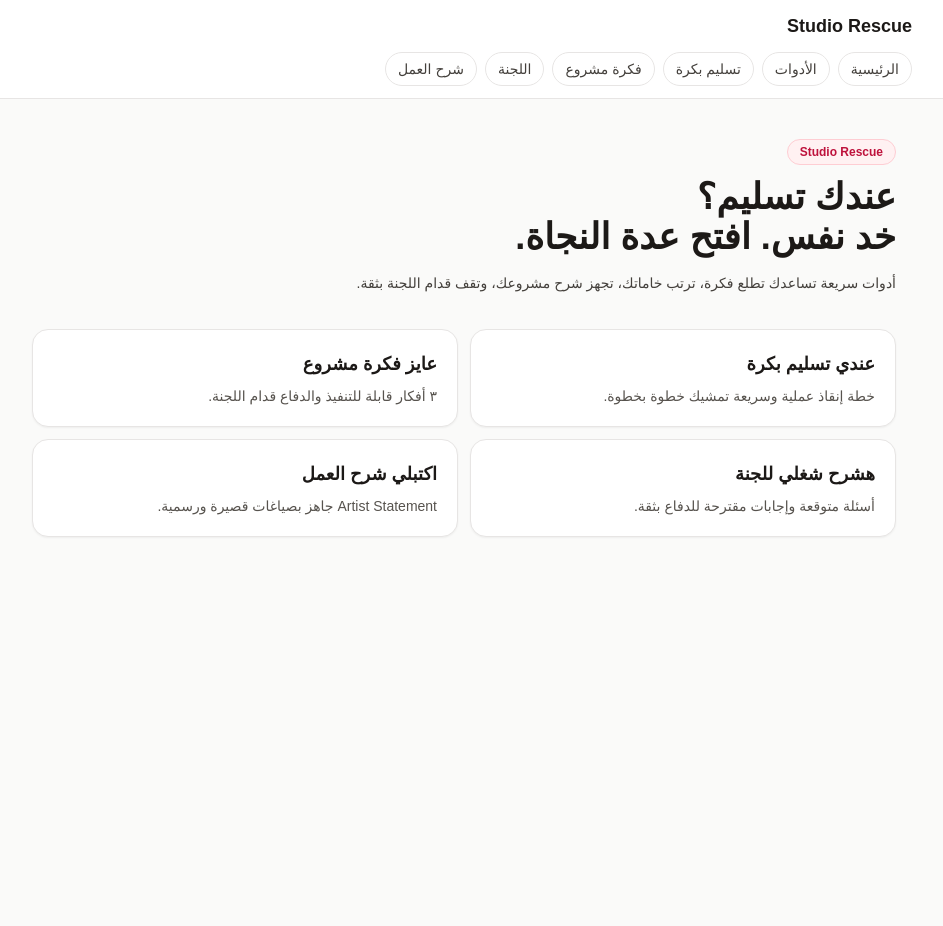
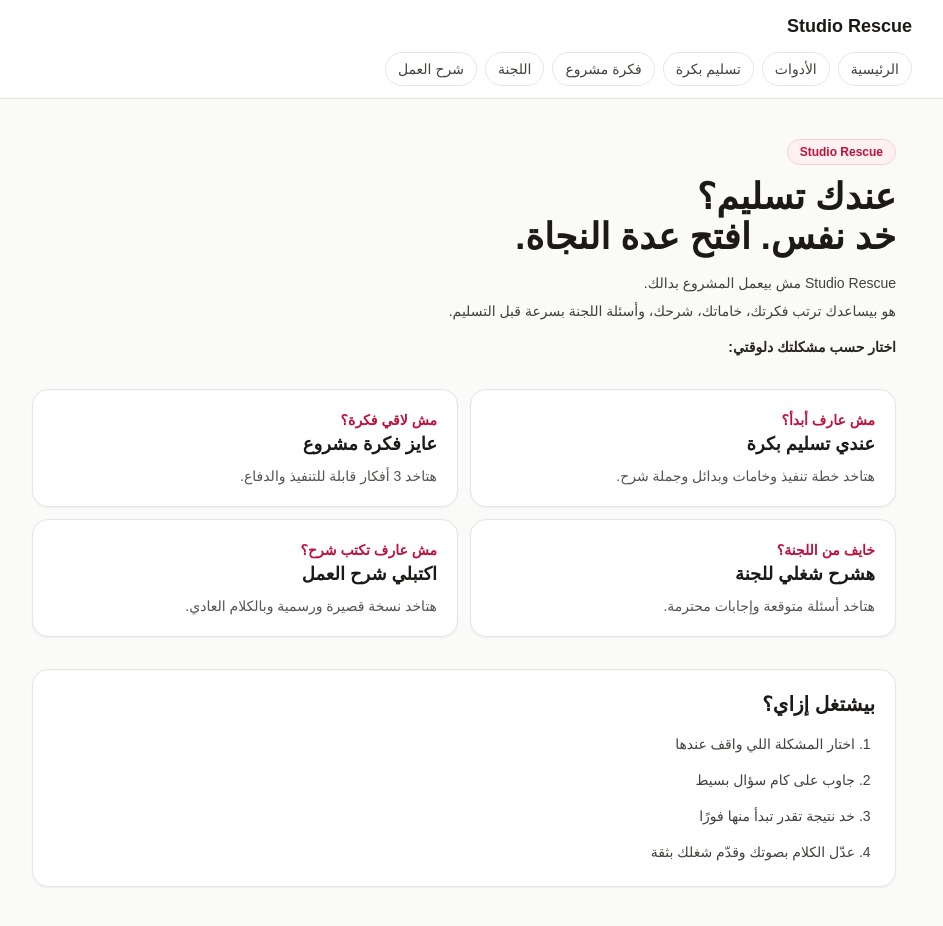
Before and after one commit to omarkhair70-droid/fine.arts.nub, a Next.js app: page / in a window 1280 px wide. Shown: the whole page, without its empty margins (176-1119 px from the left). Before the commit the page ends 800 px from the top, so only its background shows below. Built offline with nearby package versions, Linux system fonts and the light colour scheme.

Commit message:
Improve Studio Rescue first-time student onboarding

```diff
--- a/app/page.tsx
+++ b/app/page.tsx
@@ -3,10 +3,10 @@ import Link from "next/link";
 import SiteHeader from "@/components/SiteHeader";
 
 const cards = [
-  { title: "عندي تسليم بكرة", href: "/tools/emergency", subtitle: "خطة إنقاذ عملية وسريعة تمشيك خطوة بخطوة." },
-  { title: "عايز فكرة مشروع", href: "/tools/ideas", subtitle: "٣ أفكار قابلة للتنفيذ والدفاع قدام اللجنة." },
-  { title: "هشرح شغلي للجنة", href: "/tools/jury", subtitle: "أسئلة متوقعة وإجابات مقترحة للدفاع بثقة." },
-  { title: "اكتبلي شرح العمل", href: "/tools/statement", subtitle: "Artist Statement جاهز بصياغات قصيرة ورسمية." }
+  { problem: "مش عارف أبدأ؟", title: "عندي تسليم بكرة", href: "/tools/emergency", subtitle: "هتاخد خطة تنفيذ وخامات وبدائل وجملة شرح." },
+  { problem: "مش لاقي فكرة؟", title: "عايز فكرة مشروع", href: "/tools/ideas", subtitle: "هتاخد 3 أفكار قابلة للتنفيذ والدفاع." },
+  { problem: "خايف من اللجنة؟", title: "هشرح شغلي للجنة", href: "/tools/jury", subtitle: "هتاخد أسئلة متوقعة وإجابات محترمة." },
+  { problem: "مش عارف تكتب شرح؟", title: "اكتبلي شرح العمل", href: "/tools/statement", subtitle: "هتاخد نسخة قصيرة ورسمية وبالكلام العادي." }
 ];
 
 export default function HomePage() {
@@ -17,17 +17,29 @@ export default function HomePage() {
         <header className="space-y-3">
           <p className="inline-block rounded-full border border-rose-200 bg-rose-50 px-3 py-1 text-xs font-bold text-rose-700">Studio Rescue</p>
           <h1 className="break-words text-3xl font-black leading-tight sm:text-4xl">عندك تسليم؟<br />خد نفس. افتح عدة النجاة.</h1>
-          <p className="max-w-2xl break-words text-sm leading-relaxed text-stone-700 sm:leading-7">أدوات سريعة تساعدك تطلع فكرة، ترتب خاماتك، تجهز شرح مشروعك، وتقف قدام اللجنة بثقة.</p>
+          <p className="max-w-2xl break-words text-sm leading-relaxed text-stone-700 sm:leading-7">Studio Rescue مش بيعمل المشروع بدالك.<br />هو بيساعدك ترتب فكرتك، خاماتك، شرحك، وأسئلة اللجنة بسرعة قبل التسليم.</p>
+          <p className="text-sm font-bold text-stone-800">اختار حسب مشكلتك دلوقتي:</p>
         </header>
 
         <section className="grid gap-3 sm:grid-cols-2">
           {cards.map((card) => (
             <Link key={card.title} href={card.href} className="rounded-2xl border border-stone-200 bg-white p-5 shadow-sm transition hover:border-rose-400">
+              <p className="text-sm font-bold text-rose-700">{card.problem}</p>
               <h2 className="text-lg font-extrabold">{card.title}</h2>
               <p className="mt-2 text-sm text-stone-600">{card.subtitle}</p>
             </Link>
           ))}
         </section>
+
+        <section className="rounded-2xl border border-stone-200 bg-white p-5 shadow-sm">
+          <h2 className="text-xl font-black">بيشتغل إزاي؟</h2>
+          <ol className="mt-3 list-decimal space-y-2 ps-5 text-sm leading-7 text-stone-700">
+            <li>اختار المشكلة اللي واقف عندها</li>
+            <li>جاوب على كام سؤال بسيط</li>
+            <li>خد نتيجة تقدر تبدأ منها فورًا</li>
+            <li>عدّل الكلام بصوتك وقدّم شغلك بثقة</li>
+          </ol>
+        </section>
       </div>
     </main>
   );
--- a/app/tools/emergency/page.tsx
+++ b/app/tools/emergency/page.tsx
@@ -18,7 +18,9 @@ export default function EmergencyPage() {
 
   return (
     <ToolPageShell title="عندي تسليم بكرة" subtitle="جاوب على كام سؤال، وهنطلعلك خطة إنقاذ واضحة: تبدأ بإيه، تستخدم خامات إيه، وتشرح شغلك إزاي قدام اللجنة.">
+      <p className="rounded-xl border border-stone-200 bg-white px-4 py-3 text-sm leading-7 text-stone-700">مثال: جرافيك + بوستر + فاضل يوم + ميزانية قليلة = خطة سريعة تبدأ بيها فورًا.</p>
       <ToolSection title="البيانات الأساسية">
+        <p className="mb-2 text-xs font-semibold text-stone-600">اكتب ببساطة. مش لازم تكون الجملة مثالية.</p>
         <form className="grid grid-cols-1 gap-3 sm:grid-cols-2">
           <Field label="القسم"><select value={form.department} onChange={(e) => setForm((prev) => ({ ...prev, department: e.target.value as Department }))} className="input">{departments.map((o) => <option key={o} value={o}>{departmentLabels[o]}</option>)}</select></Field>
           <Field label="نوع التسليم"><select value={form.projectFormat} onChange={(e) => setForm((prev) => ({ ...prev, projectFormat: e.target.value as ProjectFormat }))} className="input">{projectFormats.map((o) => <option key={o} value={o}>{projectFormatLabels[o]}</option>)}</select></Field>
--- a/app/tools/ideas/page.tsx
+++ b/app/tools/ideas/page.tsx
@@ -19,7 +19,9 @@ export default function IdeasPage() {
 
   return (
     <ToolPageShell title="عايز فكرة مشروع؟" subtitle="اختار القسم، نوع التسليم، والإحساس اللي عايز توصله — وStudio Rescue يطلعلك 3 أفكار قابلة للتنفيذ والدفاع قدام اللجنة.">
+      <p className="rounded-xl border border-stone-200 bg-white px-4 py-3 text-sm leading-7 text-stone-700">مثال: اختار “ديكور + مساحة + عزلة” لو عايز فكرة مشروع عن الفراغ أو الضغط النفسي.</p>
       <ToolSection title="اختياراتك">
+        <p className="mb-2 text-xs font-semibold text-stone-600">اكتب ببساطة. مش لازم تكون الجملة مثالية.</p>
         <form className="grid grid-cols-1 gap-3 sm:grid-cols-2">
           <Field label="القسم"><select value={form.department} onChange={(e) => setForm((p) => ({ ...p, department: e.target.value as Department }))} className="input">{departments.map((o) => <option key={o} value={o}>{departmentLabels[o]}</option>)}</select></Field>
           <Field label="نوع التسليم"><select value={form.projectFormat} onChange={(e) => setForm((p) => ({ ...p, projectFormat: e.target.value as ProjectFormat }))} className="input">{projectFormats.map((o) => <option key={o} value={o}>{projectFormatLabels[o]}</option>)}</select></Field>
--- a/app/tools/jury/page.tsx
+++ b/app/tools/jury/page.tsx
@@ -31,7 +31,9 @@ export default function JuryPage() {
       title="هشرح شغلي للجنة"
       subtitle="حضّر إجاباتك قبل ما تقف قدام الدكتور. اكتب فكرة مشروعك، وStudio Rescue يطلعلك أسئلة متوقعة، إجابات محترمة، ونقاط قوة تدافع بيها عن شغلك."
     >
+      <p className="rounded-xl border border-stone-200 bg-white px-4 py-3 text-sm leading-7 text-stone-700">مثال: اكتب فكرتك ببساطة زي “العزلة وسط الزحمة”. مش لازم صياغة أكاديمية.</p>
       <ToolSection title="بيانات مشروعك">
+        <p className="mb-2 text-xs font-semibold text-stone-600">اكتب ببساطة. مش لازم تكون الجملة مثالية.</p>
         <form className="grid grid-cols-1 gap-3 sm:grid-cols-2">
           <Field label="القسم"><select value={form.department} onChange={(e) => setForm((p) => ({ ...p, department: e.target.value as Department }))} className="input">{departments.map((o) => <option key={o} value={o}>{departmentLabels[o]}</option>)}</select></Field>
           <Field label="نوع التسليم"><select value={form.projectFormat} onChange={(e) => setForm((p) => ({ ...p, projectFormat: e.target.value as ProjectFormat }))} className="input">{projectFormats.map((o) => <option key={o} value={o}>{projectFormatLabels[o]}</option>)}</select></Field>
@@ -74,7 +76,7 @@ export default function JuryPage() {
       <ToolSection title="نقاط قوة ركز عليها"><ul className="list-disc space-y-1 ps-5">{output.strongestPoints.map((item) => <li key={item}>{item}</li>)}</ul></ToolSection>
       <ToolSection title="نقاط خطر خليك جاهز لها"><ul className="list-disc space-y-1 ps-5">{output.riskyPoints.map((item) => <li key={item}>{item}</li>)}</ul></ToolSection>
       <ToolSection title="جملة دفاع نهائية"><div className="mb-2"><CopyButton text={output.finalDefenseLine} /></div><p>{output.finalDefenseLine}</p></ToolSection>
-      <NextStepActions actions={[{ label: "اكتبلي Artist Statement", href: "/tools/statement" }, { label: "رجعني لخطة التسليم", href: "/tools/emergency" }, { label: "طلعلي فكرة تانية", href: "/tools/ideas" }]} />
+      <NextStepActions actions={[{ label: "اكتبلي شرح العمل", href: "/tools/statement" }, { label: "رجعني لخطة التسليم", href: "/tools/emergency" }, { label: "طلعلي فكرة تانية", href: "/tools/ideas" }]} />
     </ToolPageShell>
   );
 }
--- a/app/tools/page.tsx
+++ b/app/tools/page.tsx
@@ -18,6 +18,12 @@ export default function ToolsPage() {
           <h1 className="text-3xl font-black">اختار وضع الإنقاذ</h1>
           <p className="text-sm leading-7 text-stone-700">مش لازم تبدأ من الصفر. اختار المشكلة اللي واقف عندها دلوقتي.</p>
         </header>
+        <section className="rounded-2xl border border-emerald-200 bg-emerald-50 px-4 py-3 text-sm leading-7 text-emerald-800">
+          <p>مش لازم تستخدم كل الأدوات.</p>
+          <p>ابدأ بالأداة اللي بتحل مشكلتك دلوقتي.</p>
+          <p>لو عندك تسليم قريب، ابدأ بـ “عندي تسليم بكرة”.</p>
+          <p>لو لسه مفيش فكرة، ابدأ بـ “عايز فكرة مشروع”.</p>
+        </section>
         <section className="grid gap-3 sm:grid-cols-2">
           {tools.map((tool) => (
             <Link key={tool.title} href={tool.href} className="rounded-2xl border border-stone-200 bg-white p-5 shadow-sm transition hover:border-rose-300">
--- a/app/tools/statement/page.tsx
+++ b/app/tools/statement/page.tsx
@@ -27,9 +27,11 @@ export default function StatementPage() {
   const output = useMemo(() => generateStatement(form), [form]);
 
   return (
-    <ToolPageShell title="اكتبلي شرح العمل" subtitle="حوّل فكرتك لكلام واضح ينفع يتقال في البريزنتيشن أو يتكتب كـ Artist Statement من غير ما يبان مصطنع.">
+    <ToolPageShell title="اكتبلي شرح العمل" subtitle="حوّل فكرتك لكلام واضح ينفع يتقال في البريزنتيشن أو يتكتب كـ شرح العمل / Artist Statement من غير ما يبان مصطنع.">
+      <p className="rounded-xl border border-stone-200 bg-white px-4 py-3 text-sm leading-7 text-stone-700">مثال: اكتب موضوع العمل والخامة والرسالة بكلامك العادي، والموقع يحولهم لشرح مرتب.</p>
       <p className="rounded-xl border border-emerald-200 bg-emerald-50 px-4 py-3 text-sm leading-7 text-emerald-800">استخدم النص كبداية وعدّله بصوتك عشان يفضل صادق.</p>
       <ToolSection title="بيانات مشروعك">
+        <p className="mb-2 text-xs font-semibold text-stone-600">اكتب ببساطة. مش لازم تكون الجملة مثالية.</p>
         <form className="grid grid-cols-1 gap-3 sm:grid-cols-2">
           <Field label="القسم"><select value={form.department} onChange={(e) => setForm((p) => ({ ...p, department: e.target.value as Department }))} className="input">{departments.map((o) => <option key={o} value={o}>{departmentLabels[o]}</option>)}</select></Field>
           <Field label="نوع التسليم"><select value={form.projectFormat} onChange={(e) => setForm((p) => ({ ...p, projectFormat: e.target.value as ProjectFormat }))} className="input">{projectFormats.map((o) => <option key={o} value={o}>{projectFormatLabels[o]}</option>)}</select></Field>
```
